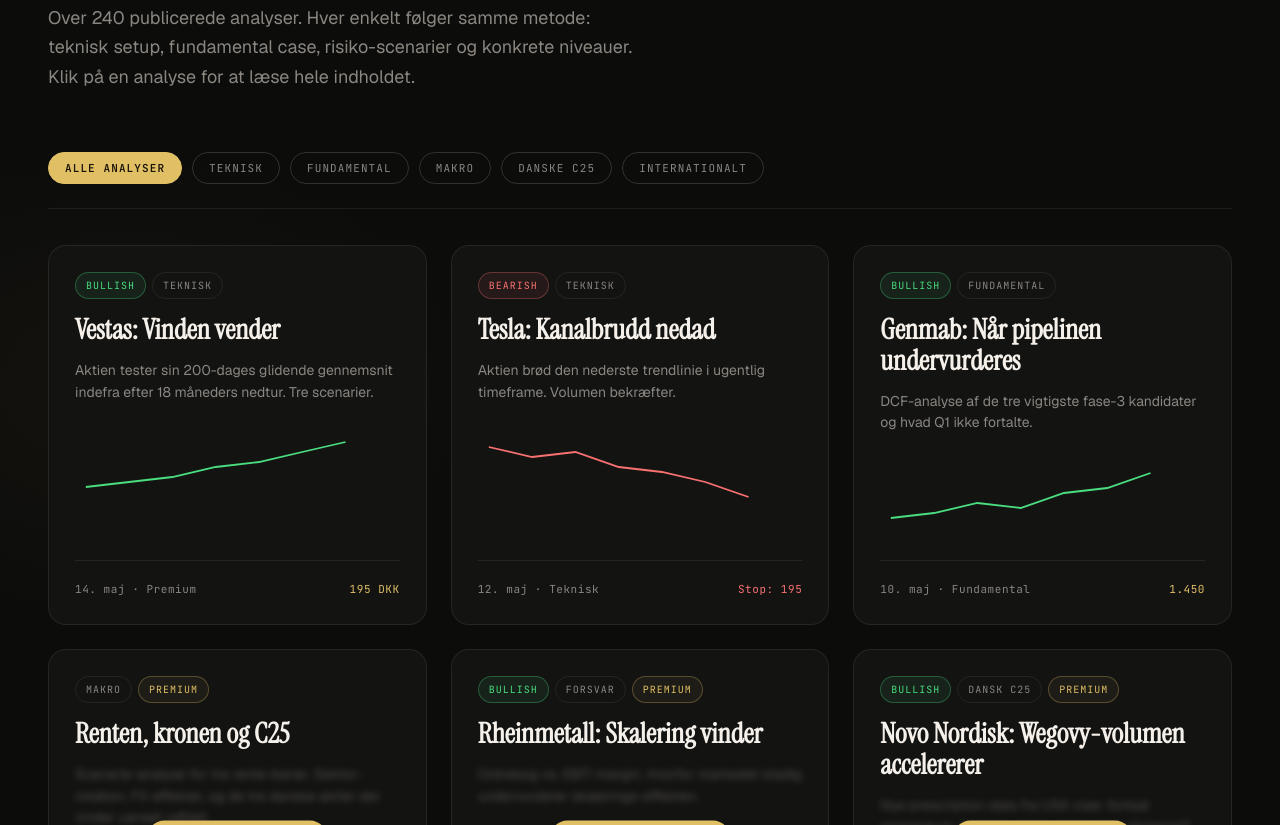
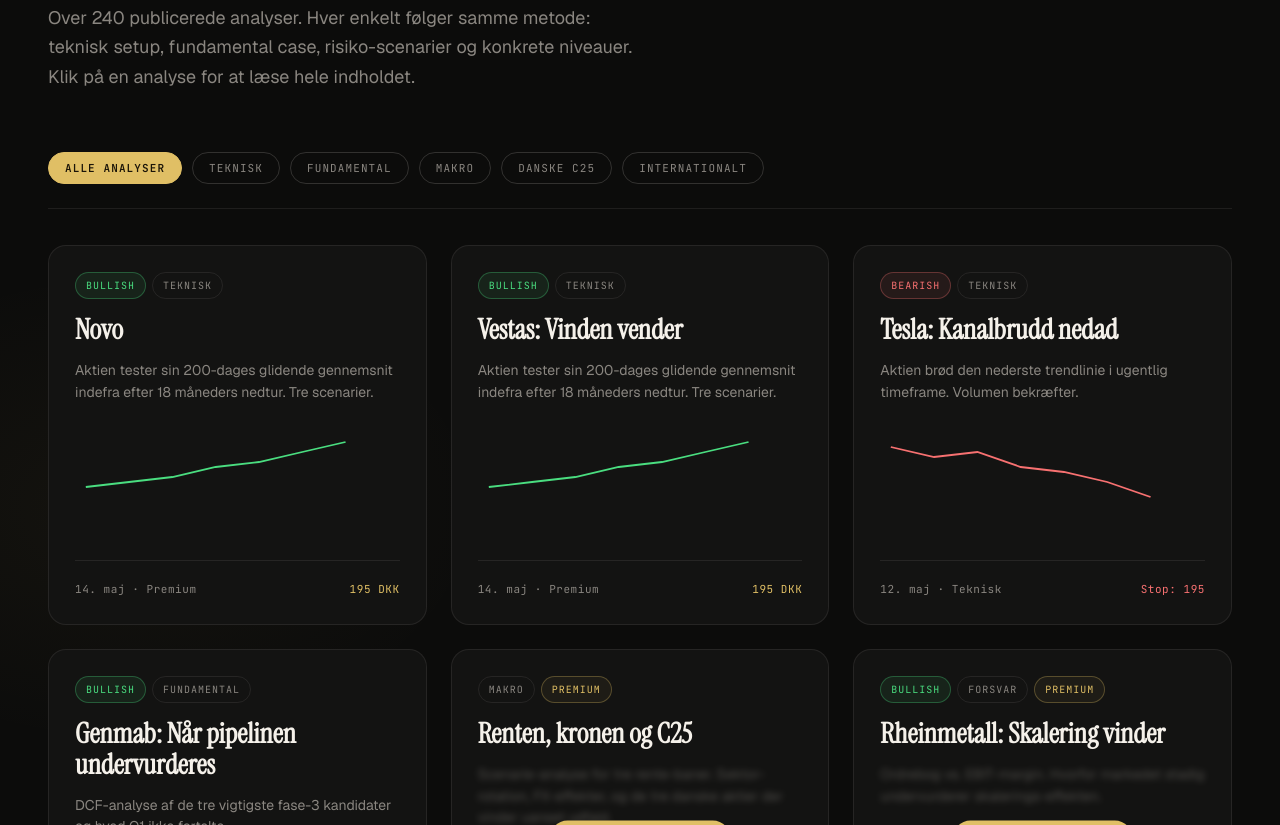
Before and after one commit to fatihyuk92-a11y/.github.io, a plain HTML site: page analyser/index.html in a window 1280 px wide. Shown: the part 428-1253 px from the top of the page. Drawn offline with nearby package versions, Linux system fonts and the light colour scheme.

Commit message:
Update index.html

```diff
--- a/analyser/index.html
+++ b/analyser/index.html
@@ -60,6 +60,21 @@
     </div>
 
     <div class="analyses-flat">
+
+      <article class="ana-card reveal" data-cat="teknisk">
+        <a href="/analyser/novo-nordisk-wegovy/" class="card-link" aria-label="Læs analyse: Vestas Vinden vender"></a>
+        <div>
+          <div class="ana-tags"><span class="pill pill-bull">Bullish</span><span class="pill">Teknisk</span></div>
+          <h3 class="ana-title">Novo</h3>
+          <p class="ana-excerpt">Aktien tester sin 200-dages glidende gennemsnit indefra efter 18 måneders nedtur. Tre scenarier.</p>
+          <div class="ana-chart-mini">
+            <svg viewBox="0 0 300 80" preserveAspectRatio="none" width="100%" height="100%">
+              <path d="M10,60 L50,55 L90,50 L130,40 L170,35 L210,25 L250,15" fill="none" stroke="#4ade80" stroke-width="1.8"/>
+            </svg>
+          </div>
+        </div>
+        <div class="ana-foot"><span>14. maj · Premium</span><span class="price-target">195 DKK</span></div>
+      </article>
 
       <article class="ana-card reveal" data-cat="teknisk">
         <a href="/analyser/vestas-vinden-vender/" class="card-link" aria-label="Læs analyse: Vestas Vinden vender"></a>
```
